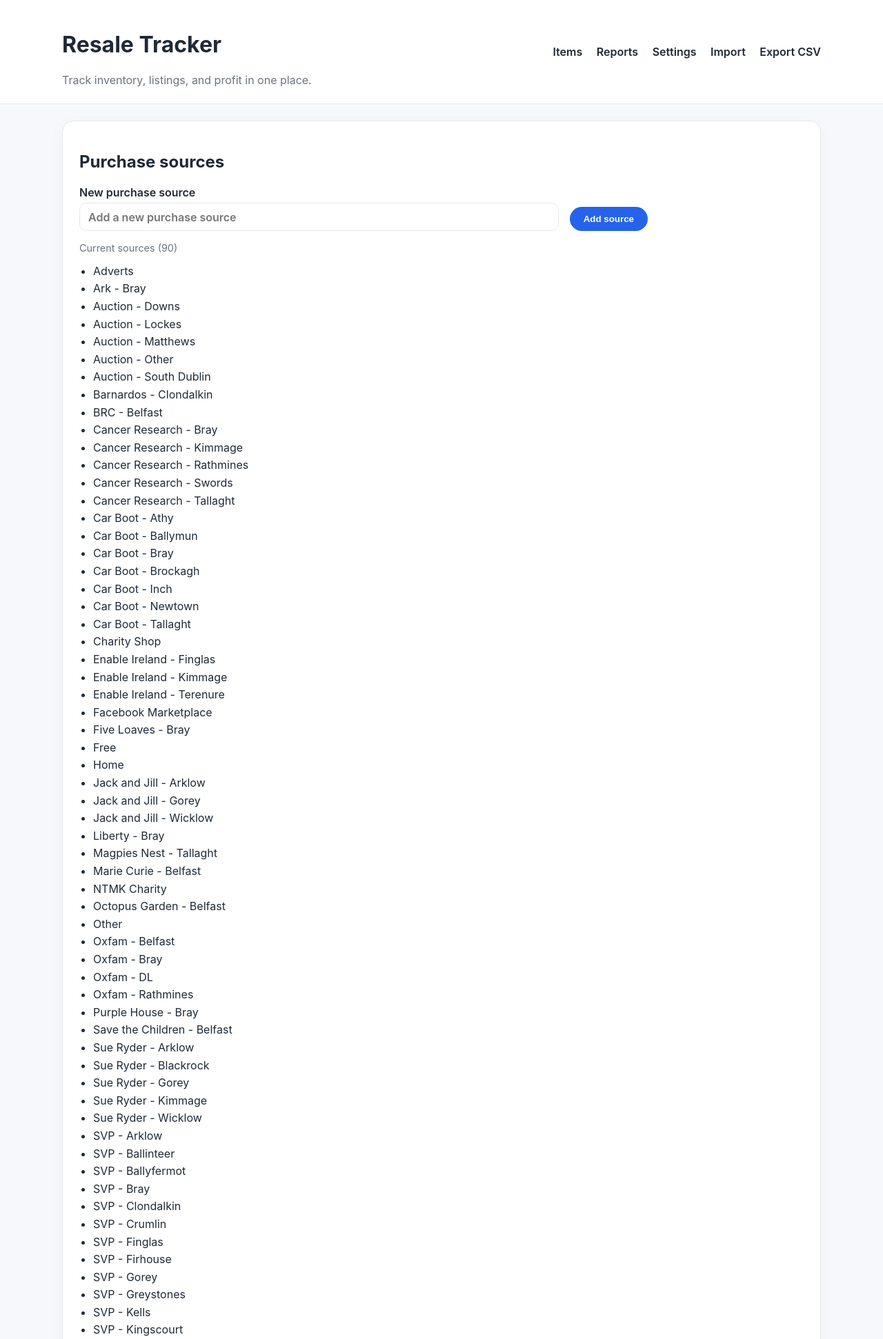
After one commit to ps1-eng/super-potato, a Flask app: page /settings in a window 1280 px wide. The commit adds this page. Shown: the top 1942 px of the page at 69% size. Run offline with Flask 3, Linux system fonts and the light colour scheme; data comes from the database, SQL or seed files in the repository.

Commit message:
Move purchase sources to settings

```diff
--- a/app.py
+++ b/app.py
@@ -136,6 +136,15 @@ def init_db() -> None:
         conn.execute("PRAGMA foreign_keys = ON")
         conn.execute(
             """
+            CREATE TABLE IF NOT EXISTS purchase_sources (
+                id INTEGER PRIMARY KEY AUTOINCREMENT,
+                name TEXT NOT NULL UNIQUE,
+                active INTEGER NOT NULL DEFAULT 1
+            )
+            """
+        )
+        conn.execute(
+            """
             CREATE TABLE IF NOT EXISTS items (
                 id INTEGER PRIMARY KEY AUTOINCREMENT,
                 name TEXT NOT NULL,
@@ -166,6 +175,17 @@ def init_db() -> None:
             """
         )
         ensure_column(conn, "items", "listed_date", "TEXT")
+        conn.executemany(
+            "INSERT OR IGNORE INTO purchase_sources (name) VALUES (?)",
+            [(source,) for source in PURCHASE_SOURCE_OPTIONS],
+        )
+        conn.execute(
+            """
+            INSERT OR IGNORE INTO purchase_sources (name)
+            SELECT DISTINCT purchase_source FROM items
+            WHERE purchase_source IS NOT NULL AND purchase_source <> ''
+            """
+        )
         conn.execute(
             """
             CREATE INDEX IF NOT EXISTS idx_items_sku ON items (sku)
@@ -184,6 +204,11 @@ def init_db() -> None:
         conn.execute(
             """
             CREATE INDEX IF NOT EXISTS idx_listings_marketplace ON listings (marketplace)
+            """
+        )
+        conn.execute(
+            """
+            CREATE INDEX IF NOT EXISTS idx_purchase_sources_active ON purchase_sources (active)
             """
         )
 
@@ -324,6 +349,27 @@ def normalize_purchase_source(value: str) -> str:
     if lower == "ark":
         return "Ark - Bray"
     return source
+
+
+def ensure_purchase_source(conn: sqlite3.Connection, source: str) -> None:
+    if not source:
+        return
+    conn.execute(
+        "INSERT OR IGNORE INTO purchase_sources (name) VALUES (?)",
+        (source,),
+    )
+
+
+def fetch_purchase_sources(active_only: bool = True) -> list[str]:
+    query = "SELECT name FROM purchase_sources"
+    params: list[int] = []
+    if active_only:
+        query += " WHERE active = ?"
+        params.append(1)
+    query += " ORDER BY name COLLATE NOCASE"
+    with get_db() as conn:
+        rows = conn.execute(query, params).fetchall()
+    return [row["name"] for row in rows]
 
 
 def fetch_items(
@@ -538,10 +584,15 @@ def index() -> str:
         total_pages=total_pages,
         total_items=total_items,
         sku_options=sku_options,
-        purchase_sources=PURCHASE_SOURCE_OPTIONS,
+        purchase_sources=fetch_purchase_sources(),
         marketplaces=MARKETPLACES,
         statuses=STATUSES,
     )
+
+
+@app.route("/settings")
+def settings() -> str:
+    return render_template("settings.html", purchase_sources=fetch_purchase_sources())
 
 
 @app.route("/item/new", methods=["POST"])
@@ -575,6 +626,7 @@ def add_item() -> Response:
         return redirect(url_for("index"))
 
     with get_db() as conn:
+        ensure_purchase_source(conn, purchase_source)
         conn.execute(
             """
             INSERT INTO items
@@ -596,6 +648,30 @@ def add_item() -> Response:
         )
     flash("Item added.")
     return redirect(url_for("index"))
+
+
+@app.route("/purchase-sources", methods=["POST"])
+def add_purchase_source() -> Response:
+    raw_name = request.form.get("purchase_source_name", "")
+    name = normalize_purchase_source(raw_name)
+    if not name:
+        flash("Purchase source name is required.")
+        return redirect(url_for("settings"))
+
+    with get_db() as conn:
+        existing = conn.execute(
+            "SELECT 1 FROM purchase_sources WHERE name = ?",
+            (name,),
+        ).fetchone()
+        if existing:
+            flash("Purchase source already exists.")
+            return redirect(url_for("settings"))
+        conn.execute(
+            "INSERT INTO purchase_sources (name) VALUES (?)",
+            (name,),
+        )
+    flash("Purchase source added.")
+    return redirect(url_for("settings"))
 
 
 @app.route("/item/<int:item_id>")
@@ -885,6 +961,7 @@ def import_csv() -> str | Response:
             if status not in STATUSES:
                 status = "Unlisted"
 
+            ensure_purchase_source(conn, purchase_source)
             has_listing = any([ebay_url, vinted_url, adverts_url])
             if sale_price is not None:
                 final_status = "Sold"
--- a/static/styles.css
+++ b/static/styles.css
@@ -117,6 +117,19 @@ button.primary {
 button:disabled {
   background: var(--border);
   cursor: not-allowed;
+}
+
+.simple-list {
+  margin-top: 1rem;
+}
+
+.simple-list ul {
+  margin: 0.5rem 0 0;
+  padding-left: 1.25rem;
+}
+
+.simple-list li {
+  margin-bottom: 0.35rem;
 }
 
 .link {
--- a/templates/base.html
+++ b/templates/base.html
@@ -17,6 +17,7 @@
       <nav>
         <a href="{{ url_for('index') }}">Items</a>
         <a href="{{ url_for('reports') }}">Reports</a>
+        <a href="{{ url_for('settings') }}">Settings</a>
         <a href="{{ url_for('import_csv') }}">Import</a>
         <a href="{{ url_for('export_csv') }}">Export CSV</a>
       </nav>
--- /dev/null
+++ b/templates/settings.html
@@ -0,0 +1,27 @@
+{% extends 'base.html' %}
+
+{% block content %}
+<section class="card">
+  <h2>Purchase sources</h2>
+  <form class="grid" method="post" action="{{ url_for('add_purchase_source') }}">
+    <label class="span-2">
+      New purchase source
+      <input
+        type="text"
+        name="purchase_source_name"
+        placeholder="Add a new purchase source"
+        required
+      />
+    </label>
+    <button type="submit" class="primary">Add source</button>
+  </form>
+  <div class="simple-list">
+    <p class="muted">Current sources ({{ purchase_sources | length }})</p>
+    <ul>
+      {% for source in purchase_sources %}
+        <li>{{ source }}</li>
+      {% endfor %}
+    </ul>
+  </div>
+</section>
+{% endblock %}
```
